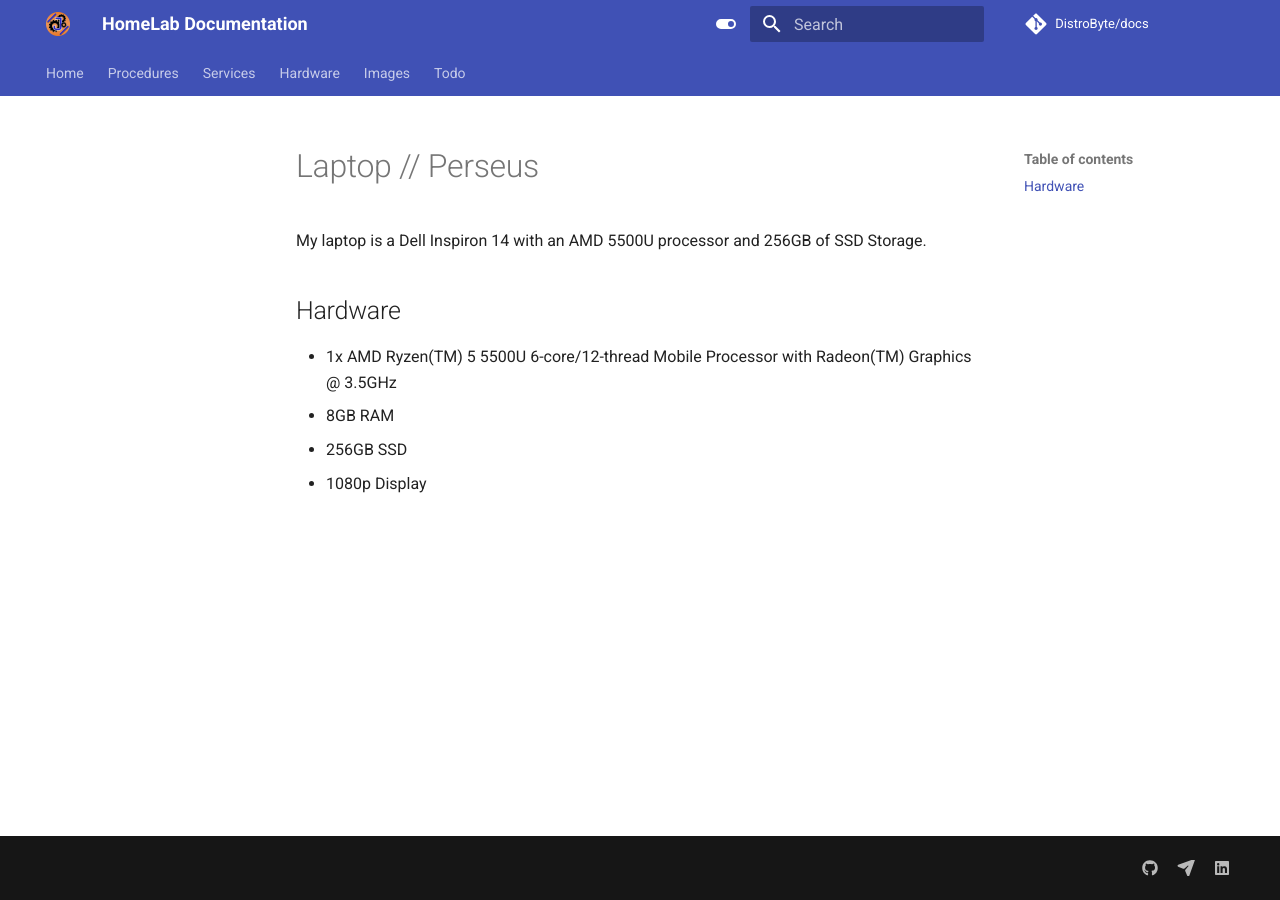
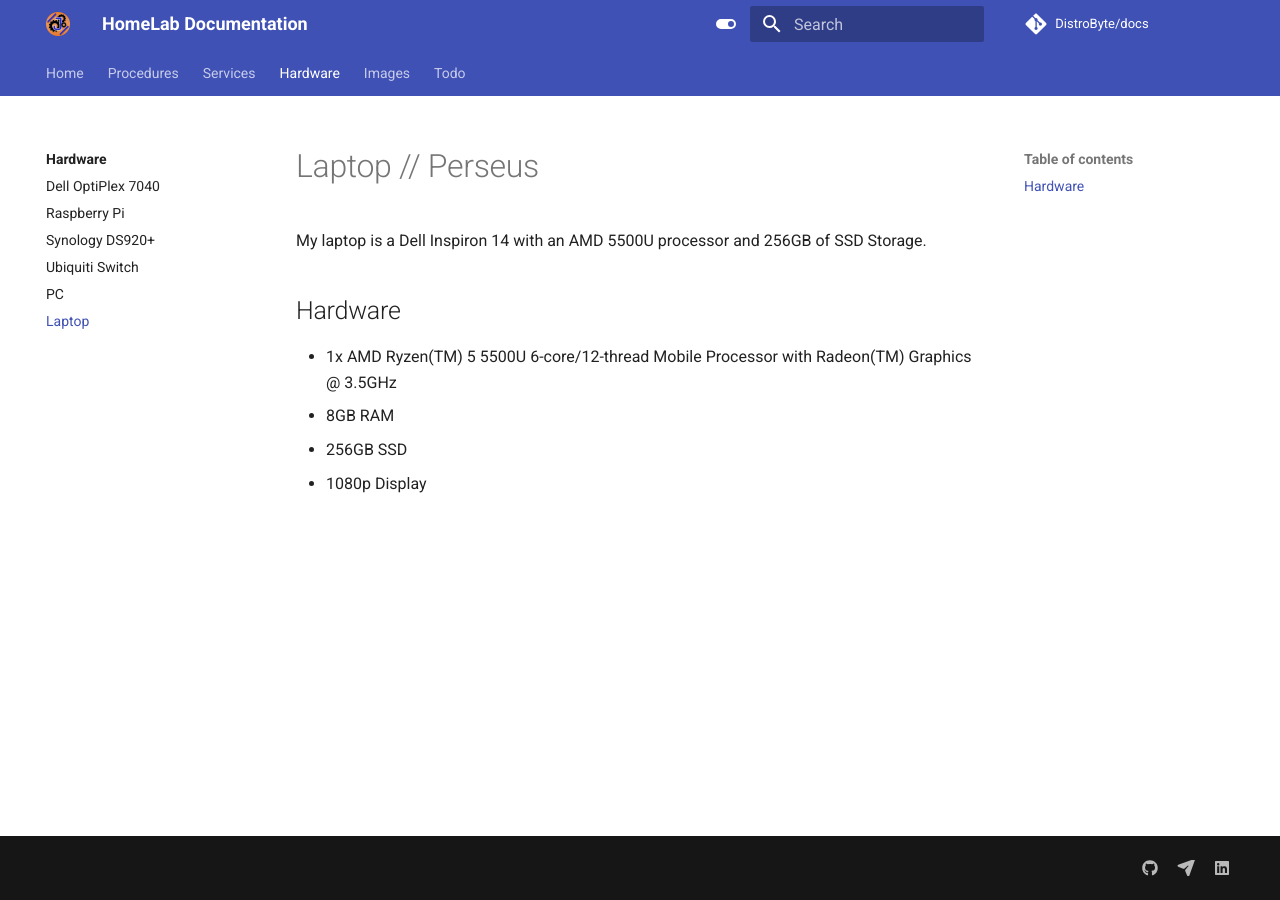
Before and after one commit to DistroByte/docs, an MkDocs documentation site: the page built from docs/hardware/laptop.md, in a window 1280 px wide. Built offline with MkDocs 1.6.1 and Material for MkDocs 9.7.7, drawn with Linux system fonts in a browser that asks for light colours; comment, search, counter and statistics services are not loaded.

Commit message:
Update rules

```diff
--- a/mkdocs.yml
+++ b/mkdocs.yml
@@ -115,6 +115,7 @@
       - Synology DS920+: hardware/ds920plus.md
       - Ubiquiti Switch: hardware/switch.md
       - PC: hardware/pc.md
+      - Laptop: hardware/laptop.md
   - Images:
       - images/index.md
   - Todo: todo.md
```
Also changed, not shown: .markdownlint.json.
